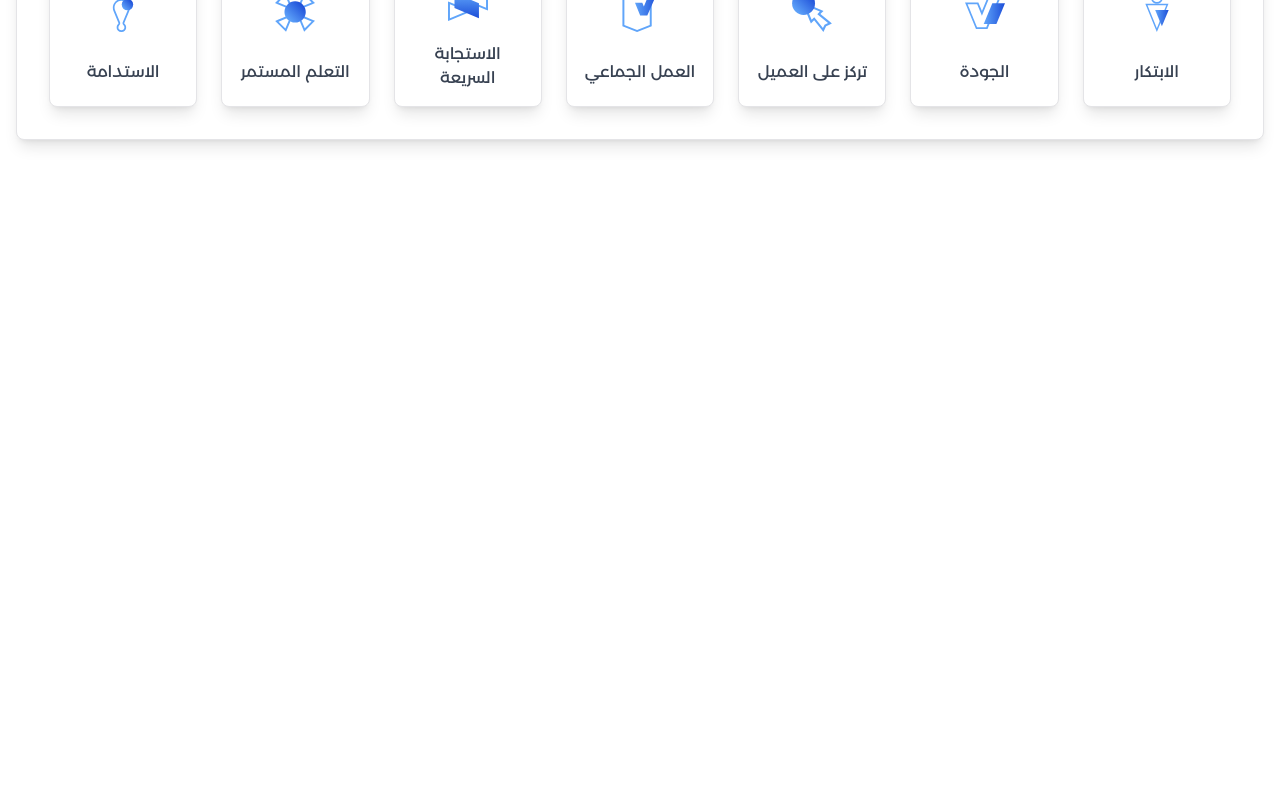
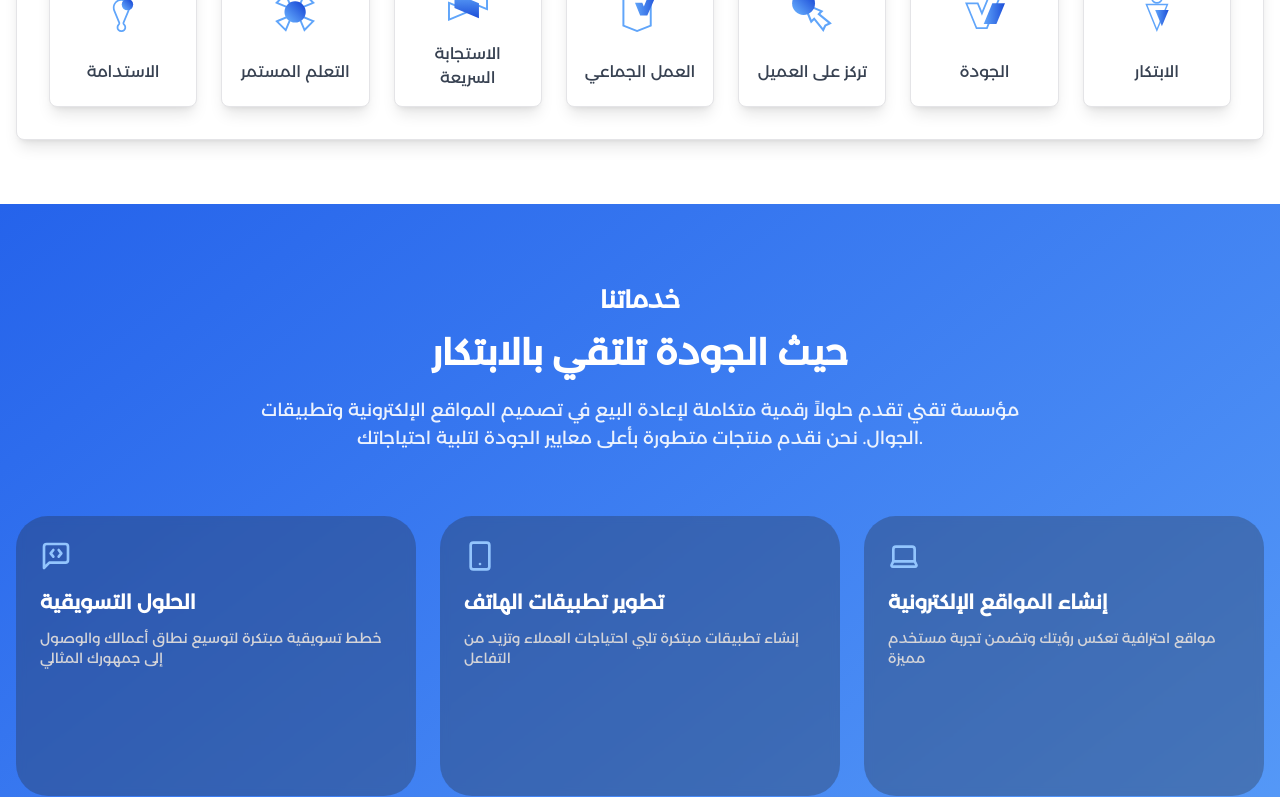
Before and after one commit to Yahia-Ahmed-abdelrazik/tec-company, a React (Vite) app: page / in a window 1280 px wide. Shown: the part 2000-2797 px from the top of the page. Before the commit the page ends 2204 px from the top, so only its background shows below. Built offline with nearby package versions, Linux system fonts and the light colour scheme.

Commit message:
OurServices

```diff
--- a/src/pages/Home/Home.tsx
+++ b/src/pages/Home/Home.tsx
@@ -1,12 +1,14 @@
 import Hero from "@/sections/Hero/Hero";
 import AboutUs from "@/sections/AboutUs/AboutUS";
 import OurVision from "@/sections/OurVision/OurVision";
+import OurServices from "@/sections/OurServices/OurServices";
 const Home = () => {
   return (
     <>
       <Hero />
       <AboutUs />
       <OurVision />
+      <OurServices />
     </>
   );
 };
--- /dev/null
+++ b/src/sections/OurServices/OurServices.tsx
@@ -0,0 +1,211 @@
+import { useState } from "react";
+import { motion } from "framer-motion";
+import {
+  ArrowLeft,
+  Cloud,
+  Code,
+  Laptop,
+  LayoutDashboard,
+  MessageSquareCode,
+  Smartphone,
+} from "lucide-react";
+
+interface ServiceDetails {
+  items: string[];
+}
+
+interface Service {
+  icon: React.ReactNode;
+  title: string;
+  description: string;
+  details: ServiceDetails;
+}
+
+const services: Service[] = [
+  {
+    icon: <MessageSquareCode className="h-8 w-8" />,
+    title: "الحلول التسويقية",
+    description:
+      "خطط تسويقية مبتكرة لتوسيع نطاق أعمالك والوصول إلى جمهورك المثالي",
+    details: {
+      items: [
+        "إدارة الإعلانات الرقمية",
+        "تحسين نتائج محركات البحث (SEO)",
+        "التسويق عبر البريد الإلكتروني",
+        "إنشاء المحتوى الإعلامي",
+        "إعداد استراتيجيات تسويقية شاملة",
+      ],
+    },
+  },
+  {
+    icon: <Smartphone className="h-8 w-8" />,
+    title: "تطوير تطبيقات الهاتف",
+    description: "إنشاء تطبيقات مبتكرة تلبي احتياجات العملاء وتزيد من التفاعل",
+    details: {
+      items: [
+        "تطبيقات متوافقة مع iOS",
+        "تطبيقات مخصصة لنظام Android",
+        "تصميم جذاب وسهل الاستخدام",
+        "اختبار شامل للأداء",
+        "دعم وصيانة التطبيقات",
+      ],
+    },
+  },
+  {
+    icon: <Laptop className="h-8 w-8" />,
+    title: "إنشاء المواقع الإلكترونية",
+    description: "مواقع احترافية تعكس رؤيتك وتضمن تجربة مستخدم مميزة",
+    details: {
+      items: [
+        "تصميم واجهات عصرية",
+        "التوافق مع الأجهزة المختلفة",
+        "تحسين سرعة وأداء الموقع",
+        "تطوير متاجر إلكترونية",
+        "التحديثات المنتظمة",
+      ],
+    },
+  },
+  {
+    icon: <LayoutDashboard className="h-8 w-8" />,
+    title: "خدمات التصميم الإبداعي",
+    description: "تصاميم مبتكرة تبرز علامتك التجارية بشكل مميز",
+    details: {
+      items: [
+        "تصميم الشعارات والهوية",
+        "تصميم المطبوعات التسويقية",
+        "إعداد الرسومات لمنصات التواصل",
+        "تصميم واجهات الاستخدام (UI/UX)",
+        "تطوير الأفكار الإبداعية",
+      ],
+    },
+  },
+  {
+    icon: <Cloud className="h-8 w-8" />,
+    title: "الحلول السحابية",
+    description: "تقنيات متطورة لتعزيز البنية التحتية لأعمالك",
+    details: {
+      items: [
+        "إدارة الخوادم السحابية",
+        "أمان البيانات السحابية",
+        "خدمات الحوسبة السحابية",
+        "إعداد النسخ الاحتياطية",
+        "استراتيجيات تخزين آمنة",
+      ],
+    },
+  },
+  {
+    icon: <Code className="h-8 w-8" />,
+    title: "الاستشارات التقنية",
+    description: "توجيهات تقنية دقيقة لدعم اتخاذ القرارات الصائبة",
+    details: {
+      items: [
+        "تقييم الأنظمة الحالية",
+        "تقديم حلول برمجية مخصصة",
+        "خدمات الأمن السيبراني",
+        "تطوير استراتيجيات رقمية",
+        "استشارات تكنولوجية حديثة",
+      ],
+    },
+  },
+];
+
+export default function OurServices() {
+  const [hoverIndex, setHoverIndex] = useState<number | null>(null);
+
+  const containerVariants = {
+    hidden: { opacity: 0 },
+    visible: {
+      opacity: 1,
+      transition: { staggerChildren: 0.2 },
+    },
+  };
+
+  const itemVariants = {
+    hidden: { y: 20, opacity: 0 },
+    visible: { y: 0, opacity: 1 },
+  };
+
+  return (
+    <section className="bg-gradient-to-br from-blue-600 to-blue-400 py-20 px-4 text-white">
+      <div className="container mx-auto max-w-7xl">
+        {/* Section Header */}
+        <motion.div
+          initial={{ opacity: 0, y: 100 }}
+          whileInView={{ opacity: 1, y: 0 }}
+          viewport={{ once: true }}
+          transition={{ duration: 0.5 }}
+          className="text-center mb-16"
+        >
+          <h2 className="text-2xl font-bold mb-4">خدماتنا</h2>
+          <h3 className="text-4xl font-bold mb-6">
+            حيث الجودة تلتقي بالابتكار
+          </h3>
+          <p className="max-w-3xl mx-auto text-lg opacity-90">
+            مؤسسة تقني تقدم حلولاً رقمية متكاملة لإعادة البيع في تصميم المواقع
+            الإلكترونية وتطبيقات الجوال. نحن نقدم منتجات متطورة بأعلى معايير
+            الجودة لتلبية احتياجاتك.
+          </p>
+        </motion.div>
+
+        {/* Services Grid */}
+        <motion.div
+          className="grid grid-cols-1 md:grid-cols-2 lg:grid-cols-3 gap-6"
+          variants={containerVariants}
+          initial="hidden"
+          whileInView="visible"
+          viewport={{ once: true, margin: "-100px" }}
+        >
+          {services.map((service, index) => (
+            <motion.div
+              key={index}
+              variants={itemVariants}
+              className="relative min-h-[280px] rounded-[32px] bg-zinc-800/30 backdrop-blur-sm p-6 transition-all duration-500 overflow-hidden group"
+              onMouseEnter={() => setHoverIndex(index)}
+              onMouseLeave={() => setHoverIndex(null)}
+              tabIndex={0}
+              role="button"
+            >
+              {/* Default State */}
+              {hoverIndex !== index && (
+                <div className="relative z-10">
+                  <div className="mb-4 text-blue-300">{service.icon}</div>
+                  <h4 className="text-xl font-bold mb-3">{service.title}</h4>
+                  <p className="text-zinc-300 text-sm">{service.description}</p>
+                </div>
+              )}
+
+              {/* Hover State */}
+              {hoverIndex === index && (
+                <motion.div
+                  className="absolute inset-0 rounded-[32px] bg-zinc-100 p-6 text-zinc-900"
+                  initial={{ opacity: 0, y: 50 }}
+                  animate={{ opacity: 1, y: 0 }}
+                  exit={{ opacity: 0, y: 50 }}
+                  transition={{ duration: 0.3 }}
+                >
+                  <ul className="space-y-4 mb-8">
+                    {service.details.items.map((item, idx) => (
+                      <motion.li
+                        key={idx}
+                        className="flex items-center gap-2 text-right"
+                        initial={{ opacity: 0, y: 20 }}
+                        animate={{ opacity: 1, y: 0 }}
+                        transition={{ duration: 0.3, delay: idx * 0.1 }}
+                      >
+                        <ArrowLeft className="h-5 w-5 text-blue-600 flex-shrink-0" />
+                        <span>{item}</span>
+                      </motion.li>
+                    ))}
+                  </ul>
+                  <button className="absolute bottom-6 right-6 bg-blue-600 text-white px-6 py-2 rounded-full hover:bg-blue-700 transition-colors">
+                    قراءة المزيد
+                  </button>
+                </motion.div>
+              )}
+            </motion.div>
+          ))}
+        </motion.div>
+      </div>
+    </section>
+  );
+}
--- a/src/sections/OurVision/OurVision.tsx
+++ b/src/sections/OurVision/OurVision.tsx
@@ -79,21 +79,18 @@ export default function OurVision() {
         <Card
           title="رؤيتنا"
           icon_src={img5}
-          description="نسعى لأن نكون الشركة الرائدة عالمياً في تقديم حلول تكنولوجية مبتكرة تساهم في تحقيق التفوق الرقمي وتعزيز تواجدها على الإنترنت بشكل فريد ومتميز."
+          description="نهدف لأن نكون الشركة الرائدة عالمياً في تقديم حلول تكنولوجية مبتكرة تساهم في تحقيق التفوق الرقمي وتعزيز التواجد الفعّال على الإنترنت بأسلوب فريد."
         />
         <Card
           icon_src={img3}
           title="رسالتنا"
-          description="نعمل على تمكين عملائنا من خلال تقديم حلول تصميم وتطوير مواقع وتطبيقات هواتف محمولة تجمع بين الإبداع والتكنولوجيا المتقدمة وتجربة المستخدم الفريدة لتحقيق نجاحهم الرقمي المستدام."
+          description="نحن ملتزمون بتمكين عملائنا عبر حلول مبتكرة في تصميم وتطوير المواقع والتطبيقات، تجمع بين الإبداع والتقنيات الحديثة لتوفير تجربة مستخدم استثنائية تحقق نجاحهم الرقمي المستدام."
         />
       </div>
 
       <Card
         title="قيمنا"
-        description="
-          نحن في مؤسسة نأتي نفتخر بمجموعة من القيم الأساسية التي تقود عملياتنا
-          وتبني علاقاتنا مع عملائنا وتجعلنا نتميز في تقديم حلول تكنولوجية
-          متكاملة."
+        description="نحن في مؤسسة نأتي نؤمن بأهمية القيم الأساسية التي ترتكز عليها خدماتنا، حيث نبني شراكات قوية مع عملائنا ونتميز في توفير حلول تقنية مبتكرة وشاملة"
       >
         <div className="grid   grid-cols-2 md:grid-cols-4 lg:grid-cols-7 gap-6">
           {values.map((value, index) => (
```
